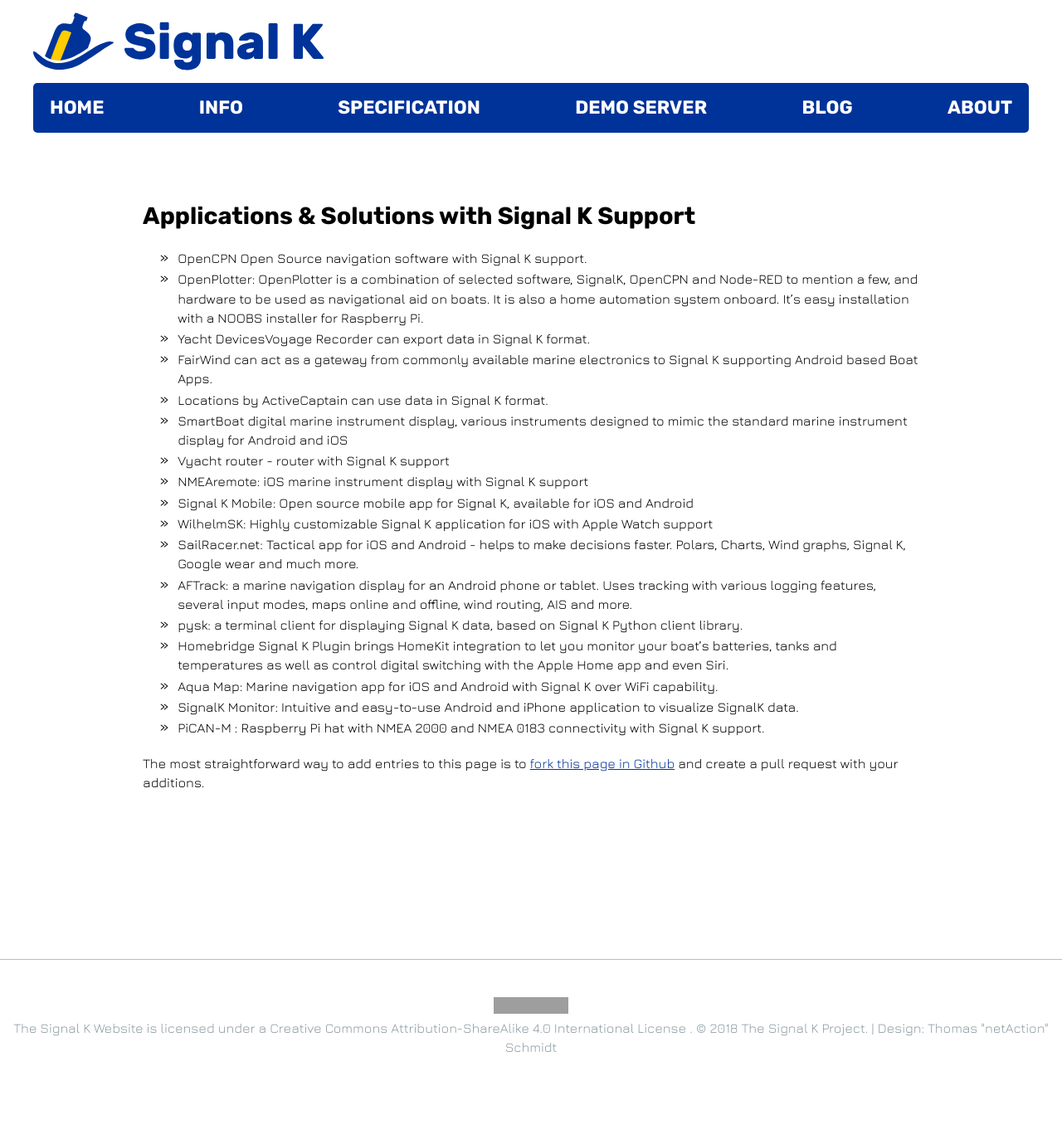
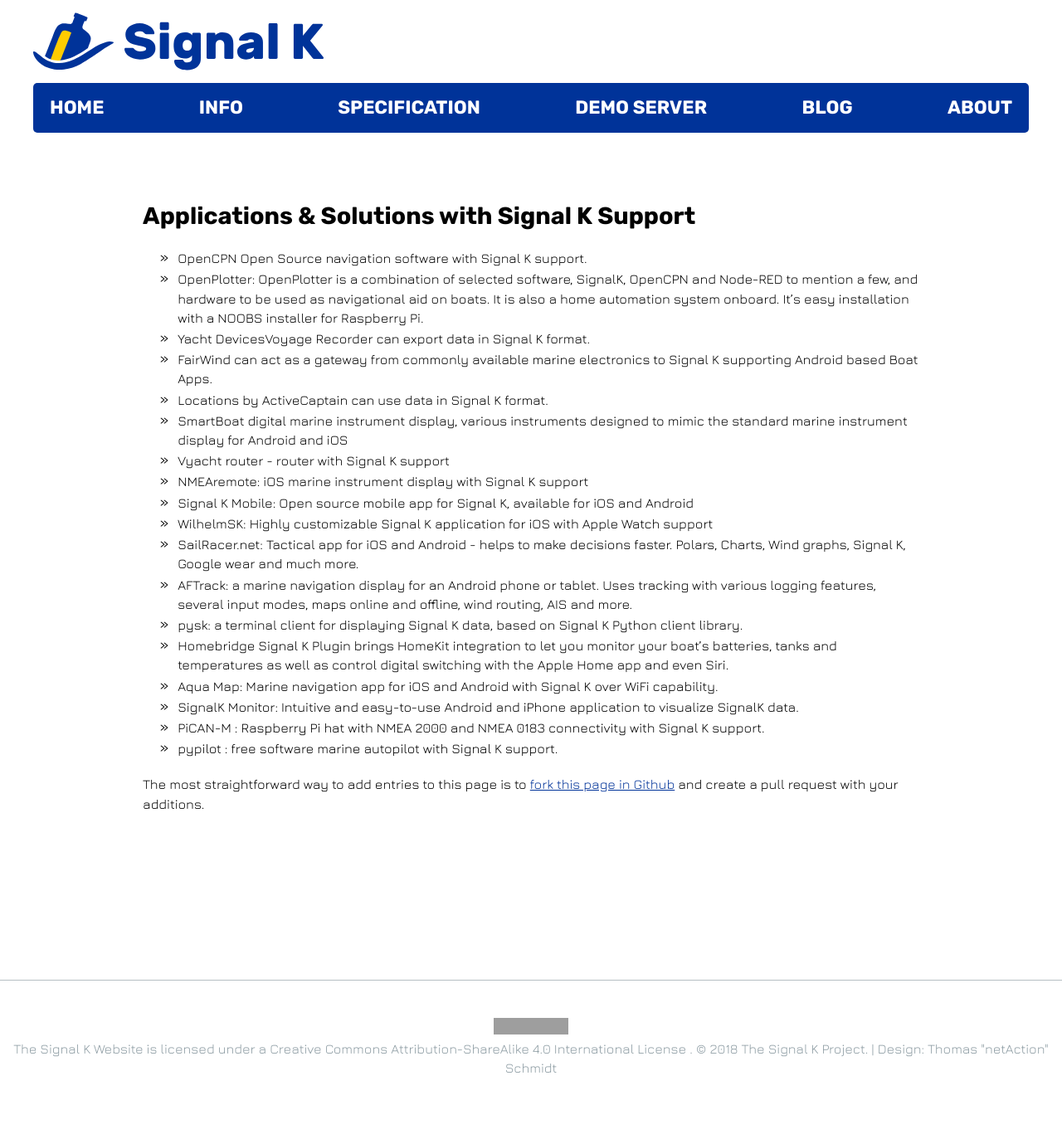
Before and after one commit to SignalK/signalk.github.io, a Jekyll site: the page built from solutions.md, in a window 1280 px wide. Shown: the whole page at 83% size. Built offline with Jekyll 4.4.1, drawn with Linux system fonts in a browser that asks for light colours; nearby versions of some CDN libraries; before the commit the page ends 1354 px from its top, so only the background shows below that; grey boxes are pictures that could not be loaded.

Commit message:
add pypilot to list of signalk solutions

```diff
--- a/solutions.md
+++ b/solutions.md
@@ -25,6 +25,7 @@
 - [Aqua Map](http://www.globalaquamaps.com): Marine navigation app for iOS and Android with Signal K over WiFi capability.
 - [SignalK Monitor](https://www.youtube.com/watch?v=X8VbkD8WYV8): Intuitive and easy-to-use [Android](https://play.google.com/store/apps/details?id=com.belmille.signalkflutter) and [iPhone](https://apps.apple.com/fi/app/signalk-monitor/id1534189860) application to visualize SignalK data.
 - [PiCAN-M](http://skpang.co.uk/catalog/picanm-with-nmea-0183-and-nmea-2000-connection-3a-smps-p-1599.html) : Raspberry Pi hat with NMEA 2000 and NMEA 0183 connectivity with Signal K support.
+- [pypilot](http://pypilot.org/) : free software marine autopilot with Signal K support.
 
 
 The most straightforward way to add entries to this page is to
```
